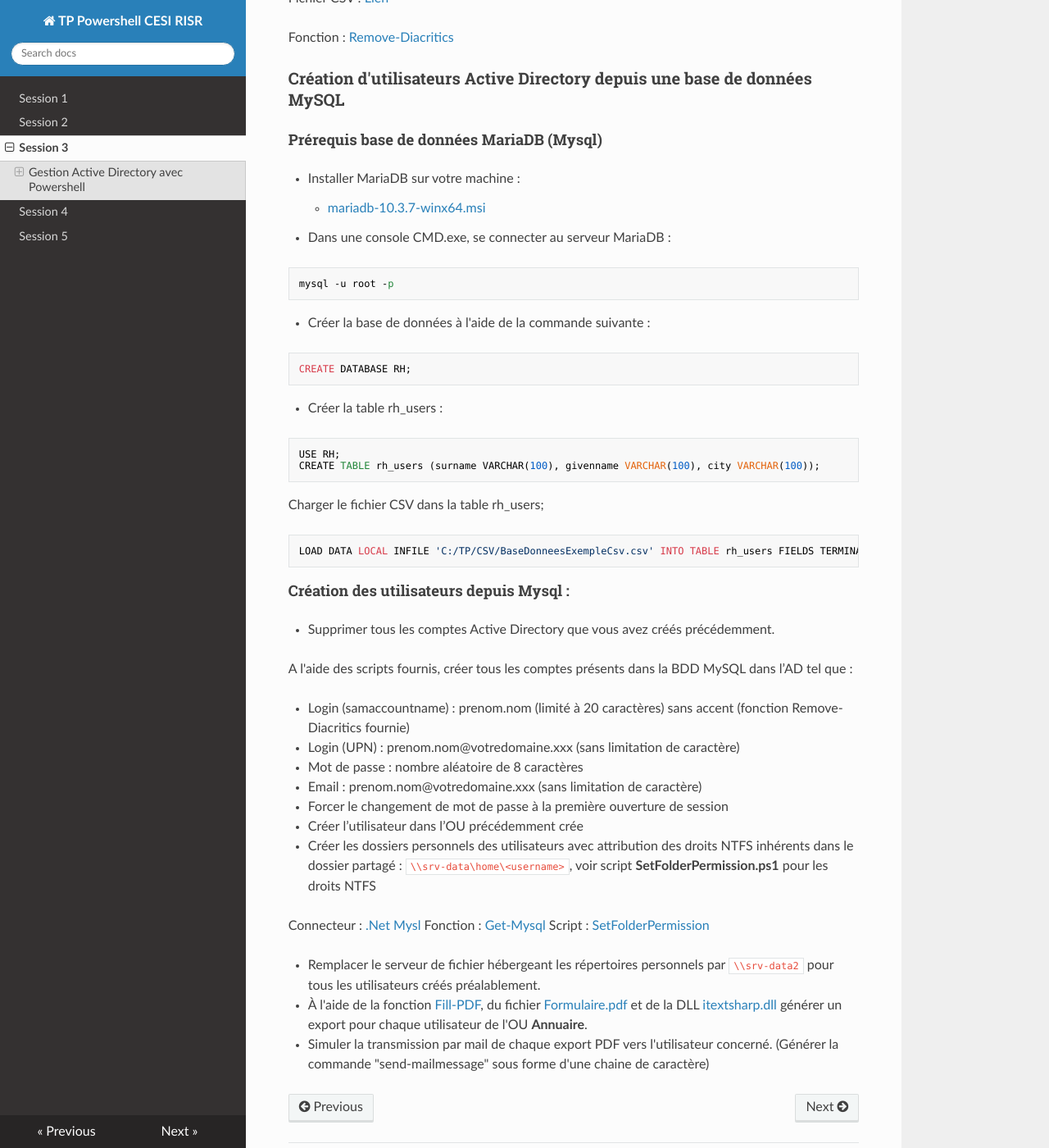
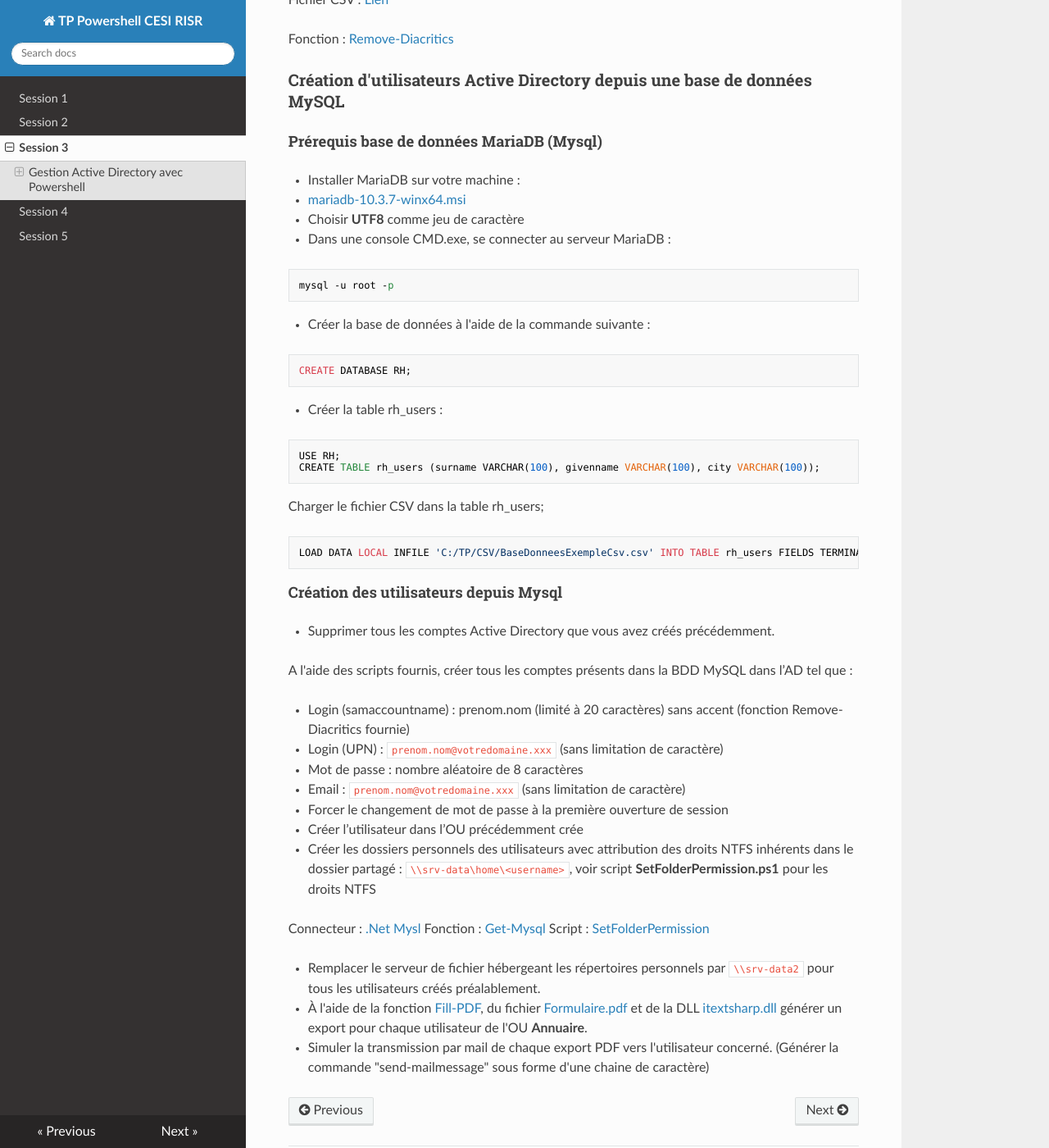
Before and after one commit to BDEN-sys/tpps, an MkDocs documentation site: the page built from docs/Session3.md, in a window 1280 px wide and 1400 px high, scrolled down 2612 px. Shown: the whole window at 82% size. Built offline with MkDocs 1.6.1, drawn with Linux system fonts in a browser that asks for light colours; nearby versions of some CDN libraries; some of the changed text lies outside the part shown.

Commit message:
Corrections TP

````diff
--- a/docs/Session3.md
+++ b/docs/Session3.md
@@ -1,10 +1,8 @@
 # Session 3
-
-
 
 ## Gestion Active Directory avec Powershell
 
-### Paramétrage du serveur :
+### Paramétrage du serveur
 
 Nommer la machine virtuelle à l’aide de la commande Powershell suivante :
 
@@ -51,9 +49,9 @@ Configurer le client DNS
 Get-NetAdapter -InterfaceIndex <id_carte_réseau> | Set-DnsClientServerAddress -ServerAddresses 192.168.10.12
 ```
 
-###	Installation du service d’annuaire Active Directory
+### Installation du service d’annuaire Active Directory
 
-Créer le domaine cesi<id>.lan à l’aide de Powershell :
+Créer le domaine `cesi<id>.lan` à l’aide de Powershell :
 
 Installation des outils de management et déploiement Active Directory :
 
@@ -76,9 +74,9 @@ Pour installer Active Directory, lancer la commande Powershell suivante :
 ```powershell
 Import-Module ADDSDeployment
 Install-ADDSForest -CreateDnsDelegation:$false -DatabasePath "C:\Windows\NTDS" -DomainMode "Win2012" `
-	-DomainName "cesi.lan" -DomainNetbiosName "CESI" -ForestMode "Win2012" -InstallDns:$true `
-	-LogPath "C:\Windows\NTDS" -NoRebootOnCompletion:$false -SysvolPath "C:\Windows\SYSVOL" -Force:$true `
-	-SafeModeAdministratorPassword (ConvertTo-SecureString "P@ssword" -AsPlainText -Force)
+   -DomainName "cesi.lan" -DomainNetbiosName "CESI" -ForestMode "Win2012" -InstallDns:$true `
+   -LogPath "C:\Windows\NTDS" -NoRebootOnCompletion:$false -SysvolPath "C:\Windows\SYSVOL" -Force:$true `
+   -SafeModeAdministratorPassword (ConvertTo-SecureString "P@ssword" -AsPlainText -Force)
 ```
 
 Redémarrer le serveur :
@@ -87,7 +85,7 @@ Redémarrer le serveur :
 Restart-Computer
 ```
 
-### Vérification de l’installation d’Active Directory.
+### Vérification de l’installation d’Active Directory
 
 Rester la configuration d’Active Directory avec la commande DCDIAG.exe
 
@@ -95,11 +93,9 @@ Tester la résolution de nom directe et inverse du nom FQDN de votre DC :
 
 **Réponse :**
 
-
 > En principe, il est conseillé de gérer son domaine AD depuis une console de type client. Dans cas les outils de gestion RSAT doivent être installés, dans le cas d’un DC, ils sont installés automatiquement. En dehors de cet exercice, il est vivement conseillé d’utiliser un poste de travail qui n'est pas un contrôleur de domaine pour administrer ActiveDirectory.
 > Depuis Powershell v3, l’import d’un module dans la session courante est automatique :
 Dans ce cas la commande implicite exécutée est **Import-module** ActiveDirectory lors du premier lancement de la commande ActiveDirectory.
-
 
 * Créer une unité d'organistation (OU) nommée **Annuaire** (avec Powershell)
 
@@ -114,11 +110,11 @@ Dans ce cas la commande implicite exécutée est **Import-module** ActiveDirecto
 ### Création d'utilisateurs depuis un fichier de type CSV
 
 * À l’aide du fichier CSV fourni par le formateur, créez un grand nombre de comptes tel que :
-	* Login : prenom.nom (limité à 20 caractères) sans accent
-	* Mot de passe : nombre aléatoire de 8 caractères
-	* Email : prenom.nom@votredomaine.xxx (sans limitation de caractère)
-	* Forcer le changement de mot de passe à la première ouverture de session
-	* Créer l’utilisateur dans l’OU précédemment crée
+  * Login : prenom.nom (limité à 20 caractères) sans accent
+  * Mot de passe : nombre aléatoire de 8 caractères
+  * Email : `prenom.nom@votredomaine.xxx` (sans limitation de caractère)
+  * Forcer le changement de mot de passe à la première ouverture de session
+  * Créer l’utilisateur dans l’OU précédemment crée
 
 Fichier CSV : [Lien](./serve/BaseDonneesExempleCsv.csv)
 
@@ -129,7 +125,8 @@ Fonction : [Remove-Diacritics](./serve/Remove-Diacritics.ps1)
 #### Prérequis base de données MariaDB (Mysql)
 
 * Installer MariaDB sur votre machine :
-	* [mariadb-10.3.7-winx64.msi](./serve/mariadb-10.3.7-winx64.msi)
+  * [mariadb-10.3.7-winx64.msi](https://assets.bden.fr/tpps/mariadb-10.3.7-winx64.msi)
+  * Choisir **UTF8** comme jeu de caractère
 
 * Dans une console CMD.exe, se connecter au serveur MariaDB :
 
@@ -156,17 +153,16 @@ Charger le fichier CSV dans la table rh_users;
 LOAD DATA LOCAL INFILE 'C:/TP/CSV/BaseDonneesExempleCsv.csv' INTO TABLE rh_users FIELDS TERMINATED BY ';' LINES TERMINATED BY '\n' IGNORE 1 LINES (surname, givenname,city);
 ```
 
-
-#### Création des utilisateurs depuis Mysql :
+#### Création des utilisateurs depuis Mysql
 
 * Supprimer tous les comptes Active Directory que vous avez créés précédemment.
 
 A l'aide des scripts fournis, créer tous les comptes présents dans la BDD MySQL dans l’AD tel que :
 
 * Login (samaccountname) : prenom.nom (limité à 20 caractères) sans accent (fonction Remove-Diacritics fournie)
-* Login (UPN) : prenom.nom@votredomaine.xxx (sans limitation de caractère)
+* Login (UPN) : `prenom.nom@votredomaine.xxx` (sans limitation de caractère)
 * Mot de passe : nombre aléatoire de 8 caractères
-* Email : prenom.nom@votredomaine.xxx (sans limitation de caractère)
+* Email : `prenom.nom@votredomaine.xxx` (sans limitation de caractère)
 * Forcer le changement de mot de passe à la première ouverture de session
 * Créer l’utilisateur dans l’OU précédemment crée
 * Créer les dossiers personnels des utilisateurs avec attribution des droits NTFS inhérents dans le dossier partagé : ```\\srv-data\home\<username>```, voir script **SetFolderPermission.ps1** pour les droits NTFS
@@ -176,6 +172,6 @@ Fonction : [Get-Mysql](./serve/Get-Mysql.ps1) Script : [SetFolderPermission](./s
 
 * Remplacer le serveur de fichier hébergeant les répertoires personnels par ```\\srv-data2``` pour tous les utilisateurs créés préalablement.
 
-* À l'aide de la fonction [Fill-PDF](./serve/Fill-PDF.ps1), du fichier [Formulaire.pdf](./serve/formulaire.pdf) et de la DLL [itextsharp.dll ](./serve/itextsharp.dll ) générer un export pour chaque utilisateur de l'OU **Annuaire**.
+* À l'aide de la fonction [Fill-PDF](./serve/Fill-PDF.ps1), du fichier [Formulaire.pdf](./serve/formulaire.pdf) et de la DLL [itextsharp.dll](./serve/itextsharp.dll ) générer un export pour chaque utilisateur de l'OU **Annuaire**.
 
 * Simuler la transmission par mail de chaque export PDF vers l'utilisateur concerné. (Générer la commande "send-mailmessage" sous forme d'une chaine de caractère)
````
Also changed, not shown: docs/Session2.md (+5 -9 lines), docs/Session4.md (+5 -6 lines), docs/Session5.md (+1 -0 lines), docs/index.md (+3 -1 lines).
